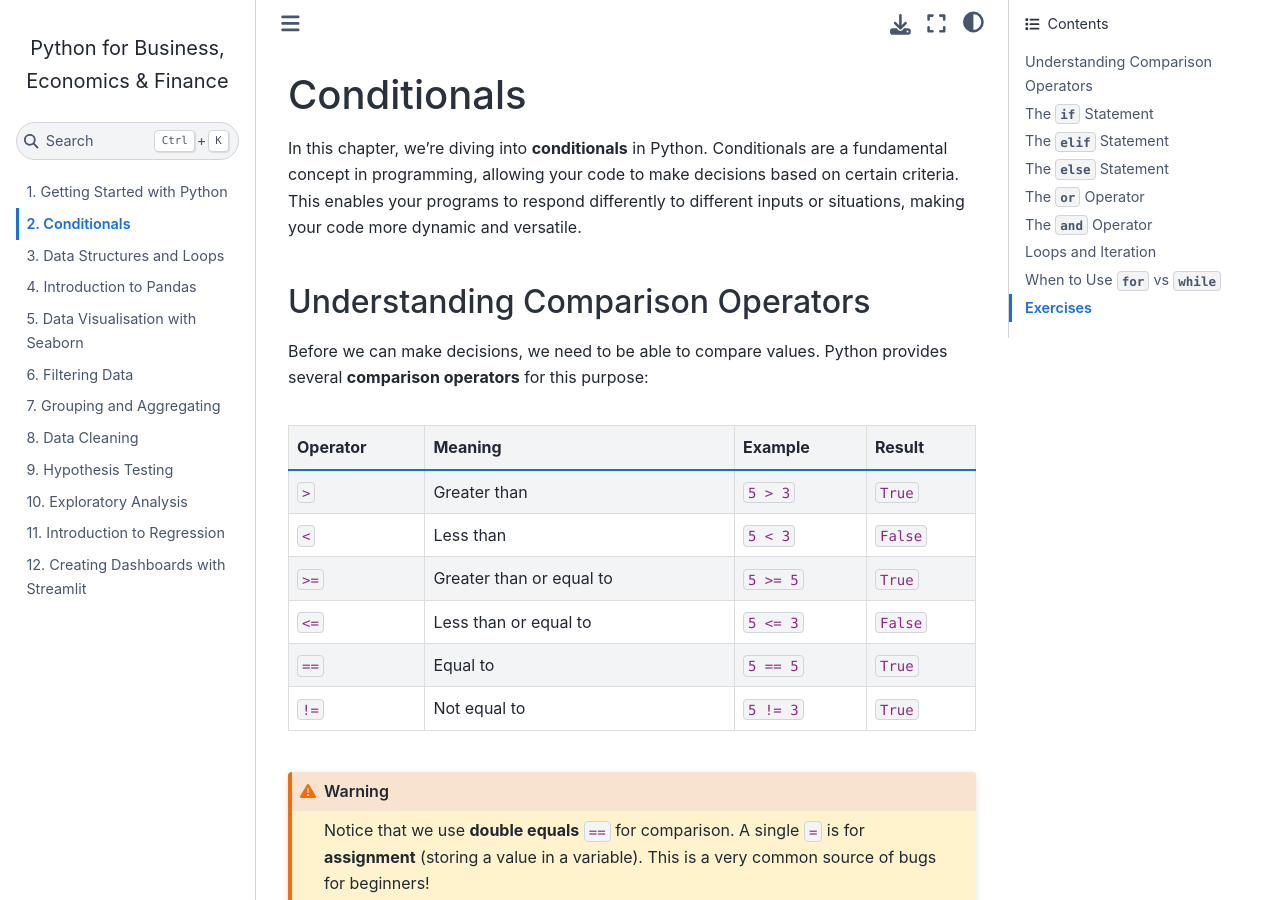
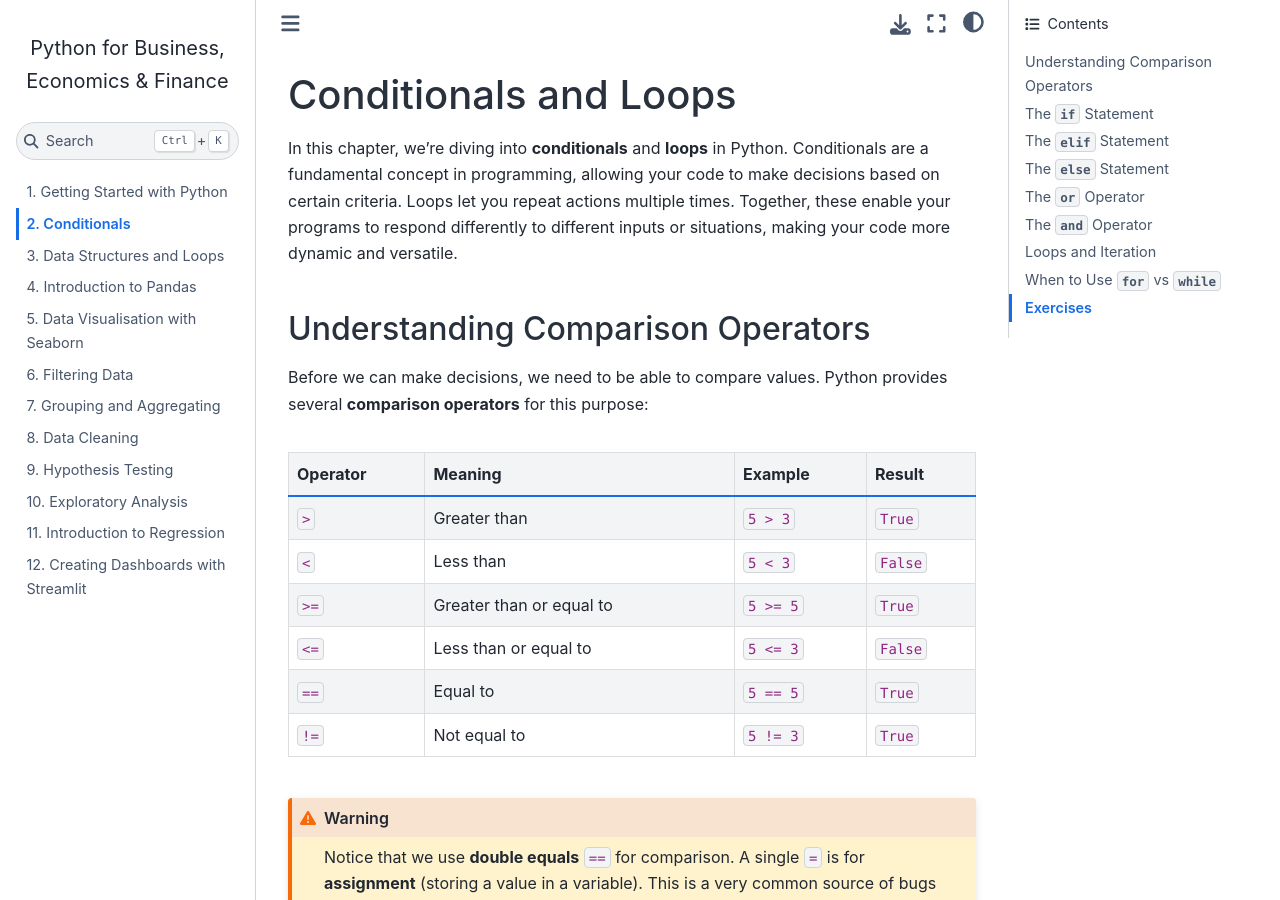
Before and after one commit to sakibanwar/python-notes, a Jupyter Book: the page built from chapters/02_conditionals.md, in a window 1280 px wide and 900 px high. Built offline with Jupyter Book 1.0.4 settings and Sphinx 7.4.7 and the Sphinx Book theme 1.1.4, drawn with Linux system fonts in a browser that asks for light colours; some of the changed text lies outside the part shown.

Commit message:
Rename chapters 2 and 3 for clarity
- Chapter 02: "Conditionals" → "Conditionals and Loops" (reflects full content)
- Chapter 03: "Data Structures and Loops" → "Data Structures: Lists and Dictionaries" (loops are in Ch 2)
- Add CLAUDE.md to .gitignore

Co-Authored-By: Claude Opus 4.5 <noreply@anthropic.com>

```diff
--- a/chapters/02_conditionals.md
+++ b/chapters/02_conditionals.md
@@ -9,9 +9,9 @@ kernelspec:
   name: python3
 ---
 
-# Conditionals
+# Conditionals and Loops
 
-In this chapter, we're diving into **conditionals** in Python. Conditionals are a fundamental concept in programming, allowing your code to make decisions based on certain criteria. This enables your programs to respond differently to different inputs or situations, making your code more dynamic and versatile.
+In this chapter, we're diving into **conditionals** and **loops** in Python. Conditionals are a fundamental concept in programming, allowing your code to make decisions based on certain criteria. Loops let you repeat actions multiple times. Together, these enable your programs to respond differently to different inputs or situations, making your code more dynamic and versatile.
 
 ## Understanding Comparison Operators
 
```
Also changed, not shown: chapters/03_data_structures.md (+1 -1 lines), 1 other file.
